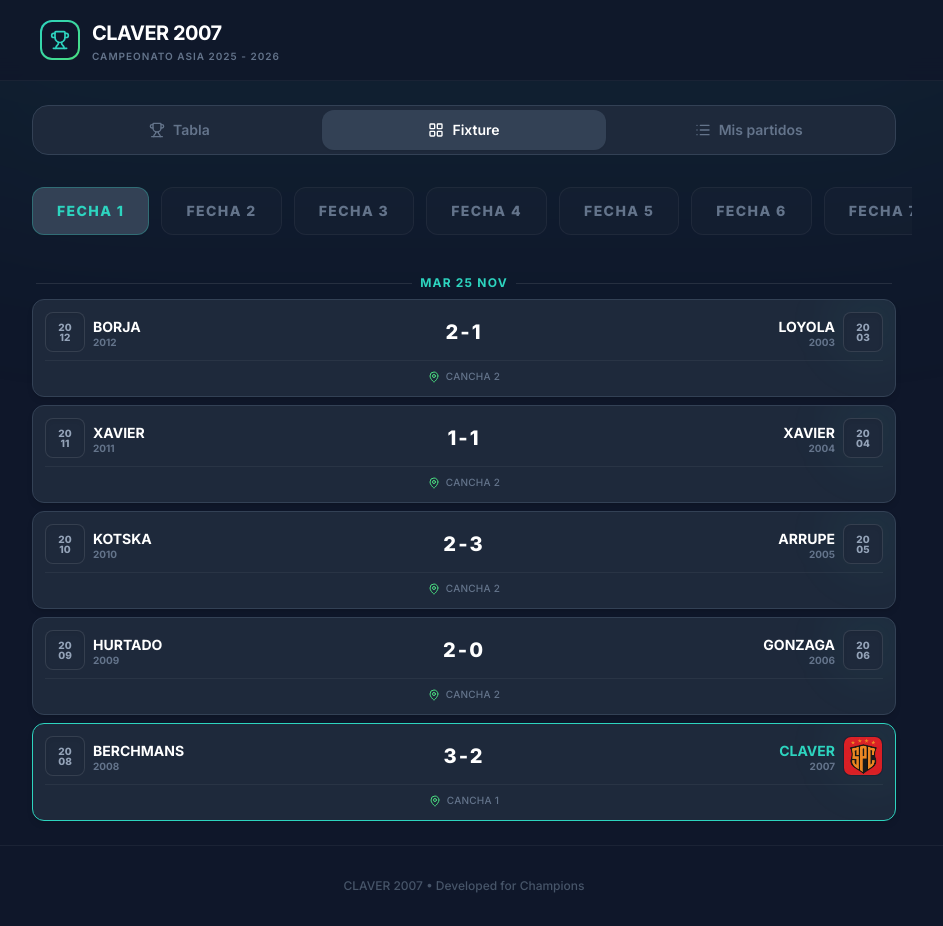
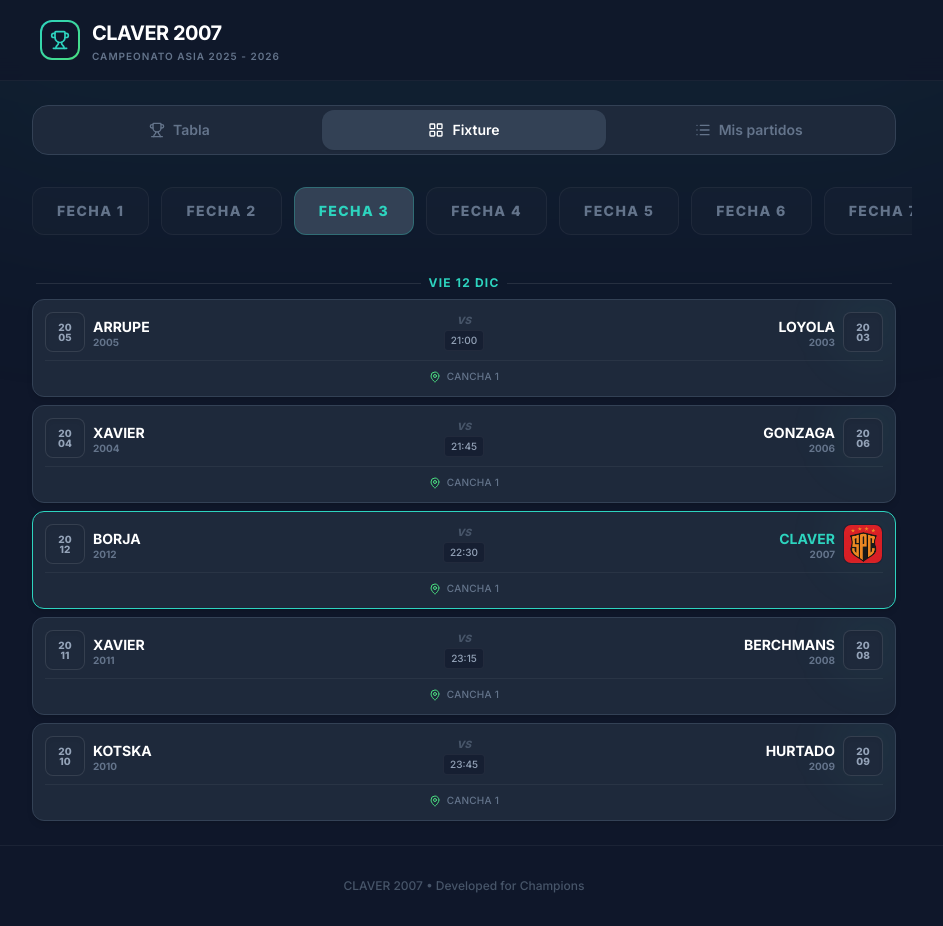
Before and after one commit to diegobrice/spc07, a React (Vite) app: page / in a window 1280 px wide. Shown: the whole page, without its empty margins (176-1119 px from the left). Built offline with nearby package versions, Linux system fonts and the light colour scheme.

Commit message:
feat: Default fixture view to the first round with unplayed matches and add scores for FECHA 2.

```diff
--- a/components/FixtureView.tsx
+++ b/components/FixtureView.tsx
@@ -35,12 +35,19 @@ export const FixtureView: React.FC<FixtureViewProps> = ({ matches }) => {
         return getOrder(a) - getOrder(b);
     });
 
-    // Initialize with the first round or the closest upcoming round
+    // Initialize with the first round that has unplayed matches (no score)
     const [selectedRound, setSelectedRound] = useState<string>(() => {
         if (rounds.length === 0) return '';
-        // Logic to find current round based on date could be added here,
-        // for now default to first or keep simple logic
-        return rounds[0];
+
+        // Find the first round that has at least one match without a score
+        const nextRound = rounds.find(round => {
+            const roundMatches = matchesByRound[round];
+            return roundMatches.some(m => m.homeScore === undefined || m.awayScore === undefined);
+        });
+
+        // If all rounds are played, default to the last one (or the first one if preferred, but usually last played is better context)
+        // If a next round is found, use it.
+        return nextRound || rounds[rounds.length - 1];
     });
 
     const currentMatches = matchesByRound[selectedRound] || [];
--- a/data.ts
+++ b/data.ts
@@ -22,11 +22,11 @@ export const ALL_MATCHES: Match[] = [
     { id: '5', date: '2025-11-25', time: '22:15', opponent: 'BERCHMANS 2008', homeTeam: 'BERCHMANS 2008', awayTeam: 'CLAVER 2007', venue: 'CANCHA 1', homeScore: 3, awayScore: 2, round: 'FECHA 1' },
 
     // FECHA 2
-    { id: '6', date: '2025-12-01', time: '22:40', opponent: 'BERCHMANS 2008', homeTeam: 'HURTADO 2009', awayTeam: 'BERCHMANS 2008', venue: 'CANCHA 1', round: 'FECHA 2' },
-    { id: '7', date: '2025-12-02', time: '21:00', opponent: 'LOYOLA 2003', homeTeam: 'XAVIER 2004', awayTeam: 'LOYOLA 2003', venue: 'CANCHA 2', round: 'FECHA 2' },
-    { id: '8', date: '2025-12-02', time: '21:50', opponent: 'BORJA 2012', homeTeam: 'ARRUPE 2005', awayTeam: 'BORJA 2012', venue: 'CANCHA 2', round: 'FECHA 2' },
-    { id: '9', date: '2025-12-02', time: '22:40', opponent: 'XAVIER 2011', homeTeam: 'GONZAGA 2006', awayTeam: 'XAVIER 2011', venue: 'CANCHA 2', round: 'FECHA 2' },
-    { id: '10', date: '2025-12-02', time: '23:10', opponent: 'KOTSKA 2010', homeTeam: 'KOTSKA 2010', awayTeam: 'CLAVER 2007', venue: 'CANCHA 2', round: 'FECHA 2' },
+    { id: '6', date: '2025-12-01', time: '22:40', opponent: 'BERCHMANS 2008', homeTeam: 'HURTADO 2009', awayTeam: 'BERCHMANS 2008', venue: 'CANCHA 1', homeScore: 1, awayScore: 1, round: 'FECHA 2' },
+    { id: '7', date: '2025-12-02', time: '21:00', opponent: 'LOYOLA 2003', homeTeam: 'XAVIER 2004', awayTeam: 'LOYOLA 2003', venue: 'CANCHA 2', homeScore: 3, awayScore: 1, round: 'FECHA 2' },
+    { id: '8', date: '2025-12-02', time: '21:50', opponent: 'BORJA 2012', homeTeam: 'ARRUPE 2005', awayTeam: 'BORJA 2012', venue: 'CANCHA 2', homeScore: 7, awayScore: 1, round: 'FECHA 2' },
+    { id: '9', date: '2025-12-02', time: '22:40', opponent: 'XAVIER 2011', homeTeam: 'GONZAGA 2006', awayTeam: 'XAVIER 2011', venue: 'CANCHA 2', homeScore: 3, awayScore: 2, round: 'FECHA 2' },
+    { id: '10', date: '2025-12-02', time: '23:10', opponent: 'KOTSKA 2010', homeTeam: 'KOTSKA 2010', awayTeam: 'CLAVER 2007', venue: 'CANCHA 2', homeScore: 6, awayScore: 2, round: 'FECHA 2' },
 
     // FECHA 3
     { id: '11', date: '2025-12-12', time: '21:00', opponent: 'LOYOLA 2003', homeTeam: 'ARRUPE 2005', awayTeam: 'LOYOLA 2003', venue: 'CANCHA 1', round: 'FECHA 3' },
```
